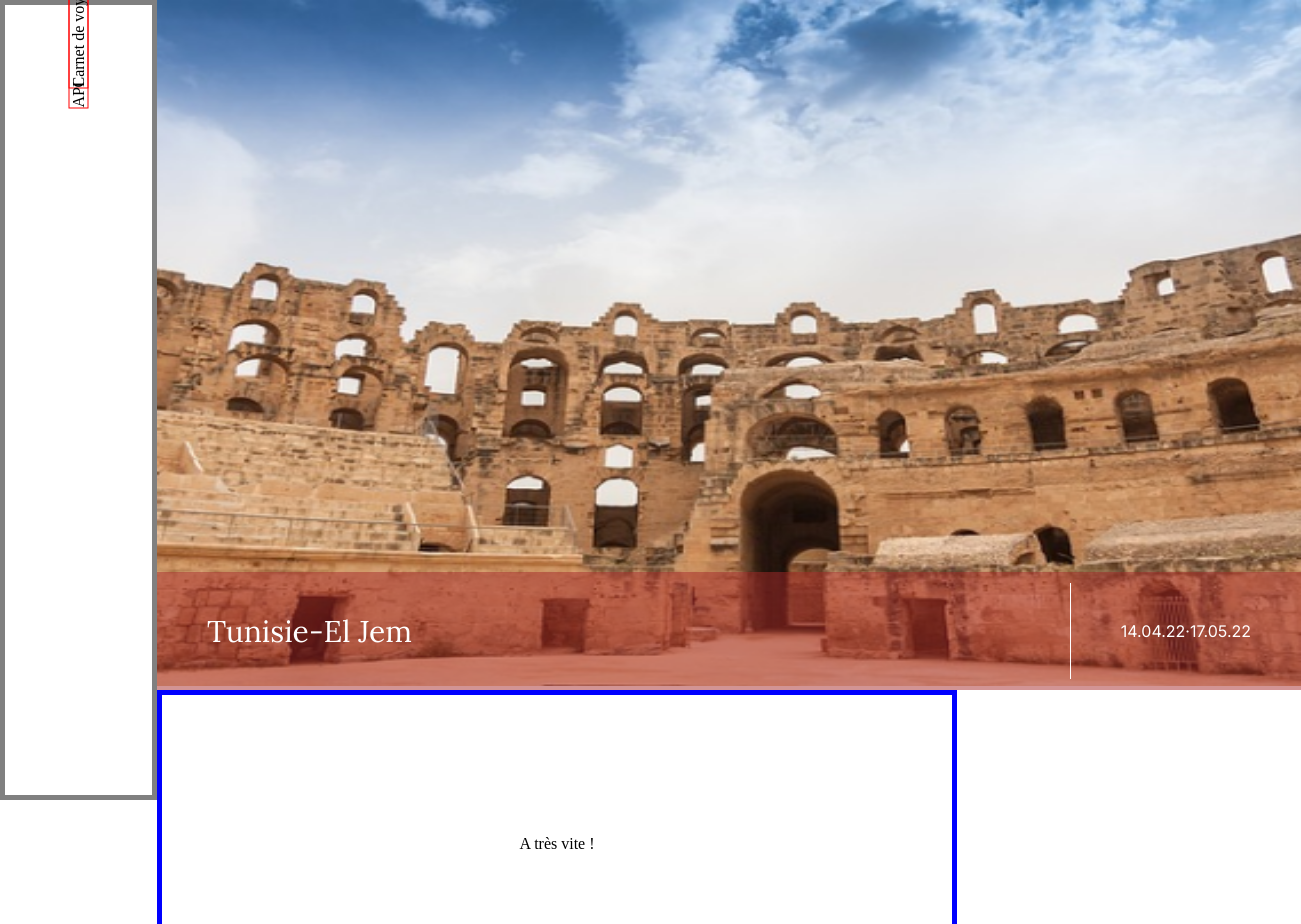
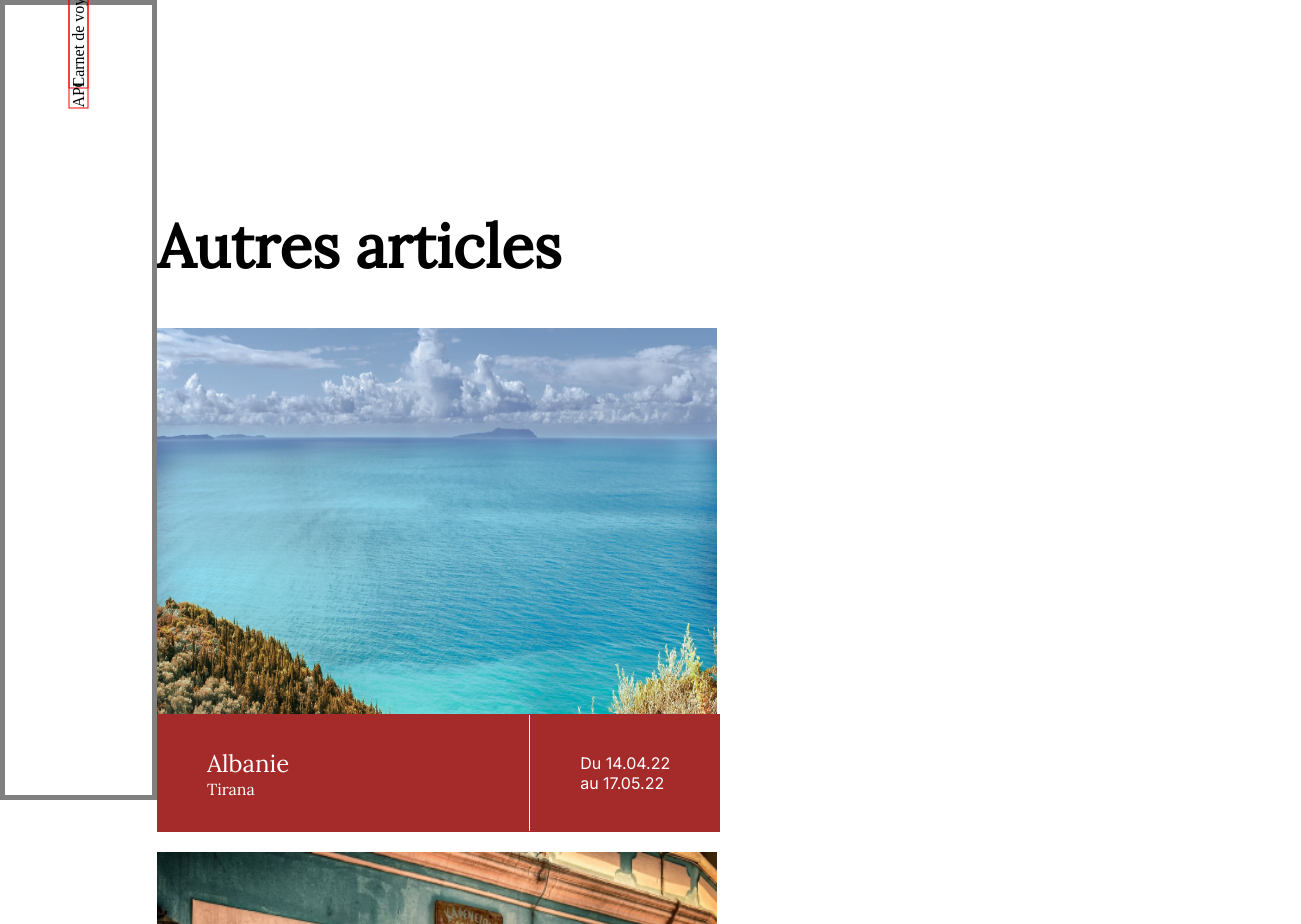
Before and after one commit to JulieNonnon/carnet-de-voyage_julie, an Angular app: page / in a window 1280 px wide. Shown: the top 924 px of the page, 1301 px wide, since content can reach past the window. Built offline with nearby package versions, Linux system fonts and the light colour scheme.

Commit message:
feature: home-other-article created, to be fixed later

```diff
--- a/src/app/app.component.html
+++ b/src/app/app.component.html
@@ -1,6 +1,8 @@
 <app-header></app-header>
 
 <!-- test component -->
-<app-home-latest-article></app-home-latest-article>
+
+<!-- <app-home-latest-article></app-home-latest-article> -->
+<app-home-other-articles></app-home-other-articles>
 
 <app-footer></app-footer>
--- a/src/app/app.module.ts
+++ b/src/app/app.module.ts
@@ -6,6 +6,7 @@ import { AppComponent } from './app.component';
 import { HeaderComponent } from './components/header/header.component';
 import { FooterComponent } from './components/footer/footer.component';
 import { HomeLatestArticleComponent } from './components/home-latest-article/home-latest-article.component';
+import { HomeOtherArticlesComponent } from './components/home-other-articles/home-other-articles.component';
 
 
 @NgModule({
@@ -13,7 +14,8 @@ import { HomeLatestArticleComponent } from './components/home-latest-article/hom
     AppComponent,
     HeaderComponent,
     FooterComponent,
-    HomeLatestArticleComponent
+    HomeLatestArticleComponent,
+    HomeOtherArticlesComponent
   ],
   imports: [
     BrowserModule,
--- a/src/app/components/header/header.component.css
+++ b/src/app/components/header/header.component.css
@@ -3,12 +3,14 @@ header{
     height: 100vh;
     border: 5px grey solid;
     position: fixed;
+    top: 0;
+    left:0;
 
 }
 
 .rotate{
     transform: rotate(-90deg);
-border: 1px red solid;
+    border: 1px red solid;
 }
 
 .headerContent{
--- /dev/null
+++ b/src/app/components/home-other-articles/home-other-articles.component.css
@@ -0,0 +1,67 @@
+main{
+    margin-left: 157px;
+}
+
+img{
+    width: 70vh;
+    height: 500px;
+}
+
+h1{
+    margin: 208px 0 44px 0;
+}
+
+.wrap{
+    display: flex;
+    flex-wrap: wrap;
+    gap: 20px;
+}
+
+.mainContent{
+    position: relative;
+    display: flex;
+    flex-wrap: wrap;
+    width: 70.4vh;
+    /* border: solid 2px red; */
+}
+
+.legendPhoto{
+    width: 143vh;
+}
+
+.legendInfo{
+    position: absolute;
+    bottom: 0;
+    height: 118px;
+    width: 100%;
+    /* border: solid 2px red; */
+    background-color: rgb(165, 42, 42);
+    display: flex;
+    justify-content: space-between;
+    align-items: center;
+
+}
+
+.legendPlace, .legendDate{
+    color: white;
+    padding: 38px 50px;
+}
+
+.legendPlace{
+    font-family: 'Lora', serif;
+    font-size: 30px;
+}
+
+.place1{
+    font-size: 24px;
+}
+
+.place2{
+    font-size: 16px;
+}
+
+.legendDate{
+    font-family: 'Inter', sans-serif;
+    font-size: 16px;
+    border-left: white solid 1px;
+}
--- /dev/null
+++ b/src/app/components/home-other-articles/home-other-articles.component.html
@@ -0,0 +1,29 @@
+<main>
+
+
+    <h1>Autres articles</h1>
+
+    <div class="wrap">
+
+        <div class="mainContent" *ngFor="let item of Articles">
+
+            <div class="legendPhoto">
+                <img src="{{ item.mainPicture }}">
+            </div>
+
+            <div class="legendInfo">
+                <div class="legendPlace">
+                    <p class="place1">{{ item.country }}</p>
+                    <p class="place2">{{ item.town }}</p>
+                </div>
+                <div class="legendDate">
+                    <p>Du {{ item.dateToGo }}</p>
+                    <p>au {{ item.dateToReturn }}</p>
+                </div>
+            </div>
+
+        </div>
+
+    </div>
+
+</main>
--- /dev/null
+++ b/src/app/components/home-other-articles/home-other-articles.component.ts
@@ -0,0 +1,13 @@
+import { Component } from '@angular/core';
+import { ARTICLES, IArticle } from 'src/app/Mocks/article';
+
+@Component({
+  selector: 'app-home-other-articles',
+  templateUrl: './home-other-articles.component.html',
+  styleUrls: ['./home-other-articles.component.css']
+})
+export class HomeOtherArticlesComponent {
+
+  Articles: IArticle[] = ARTICLES;
+
+}
```
Also changed, not shown: 1 other file (tests, documents, lock files or other folders).
